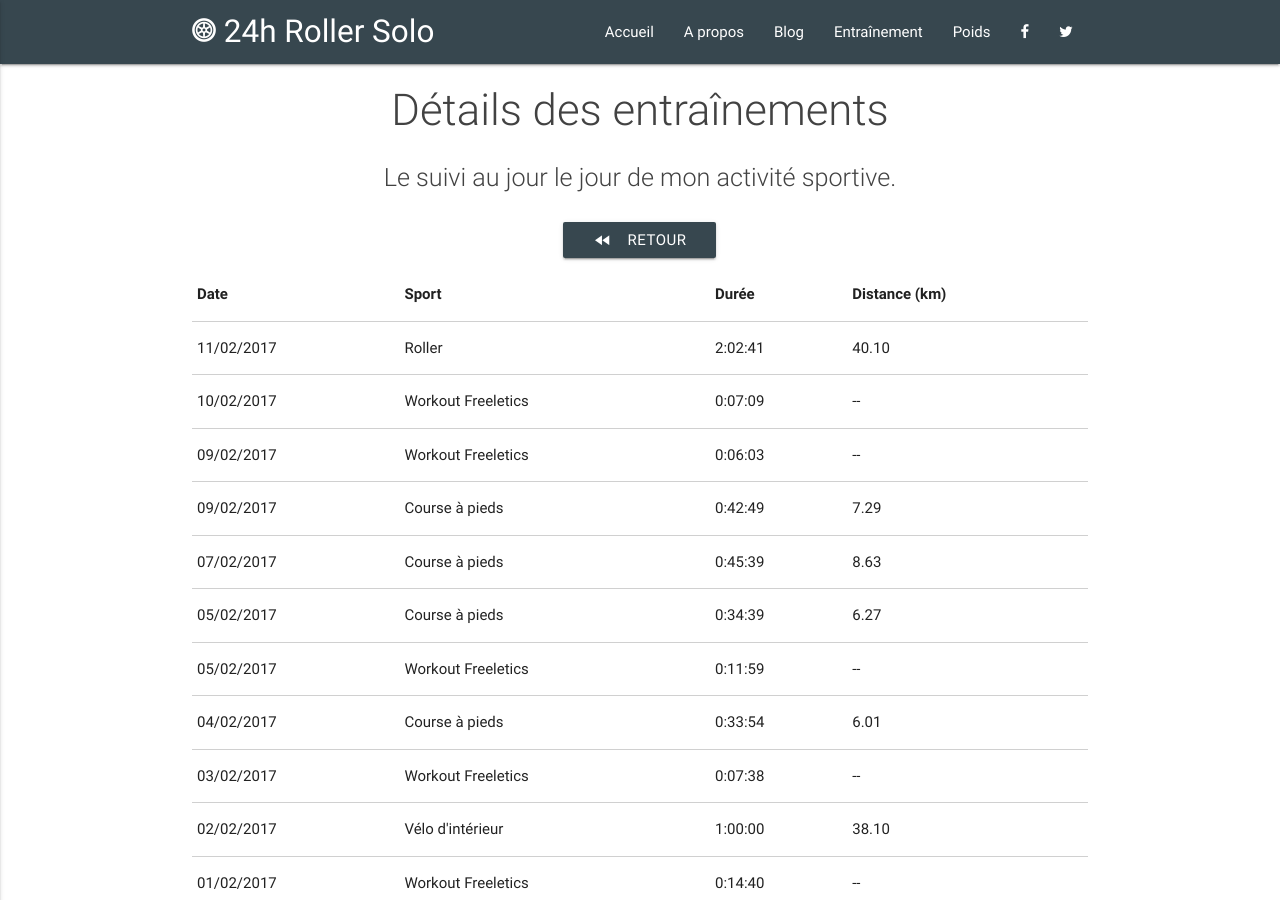
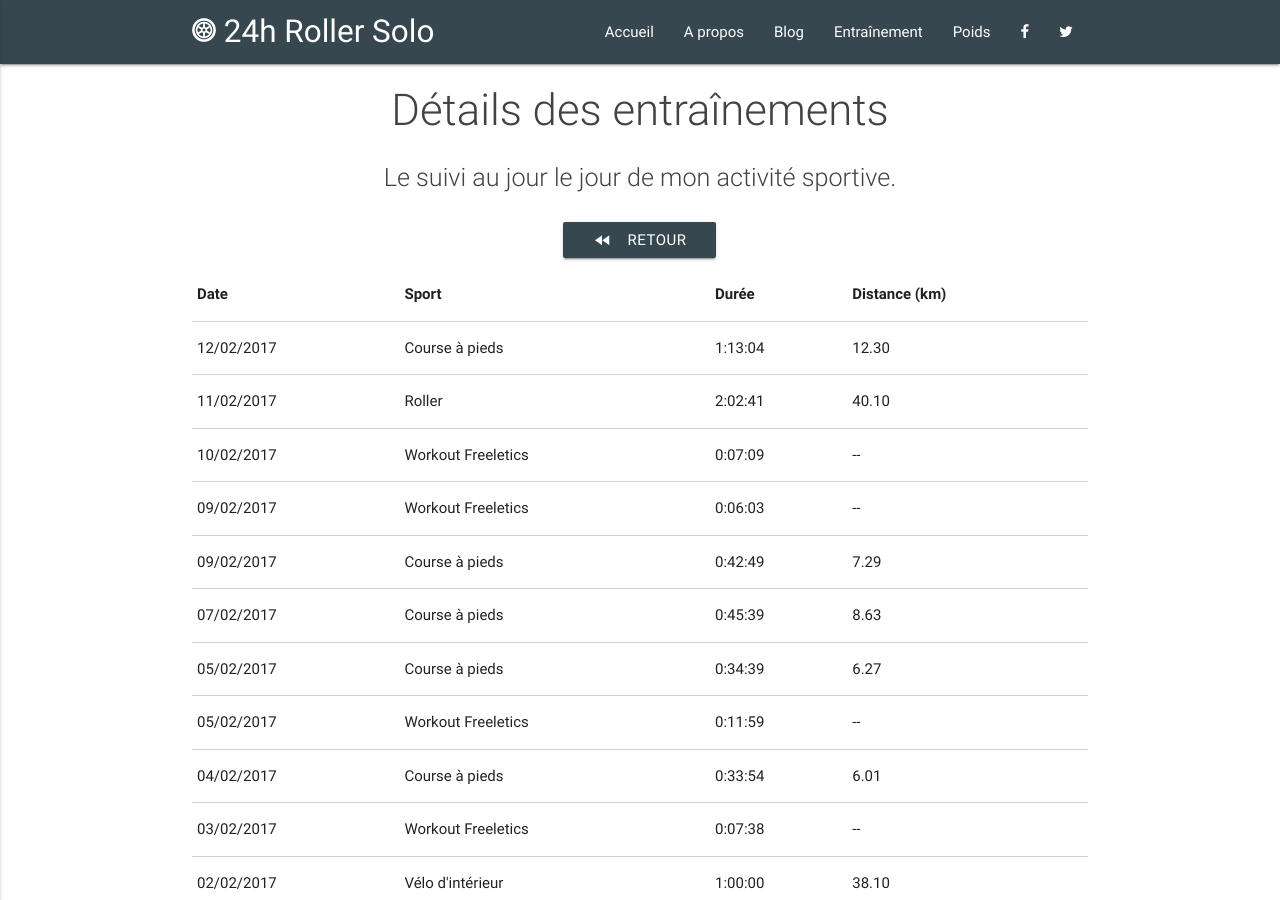
Before and after one commit to 24hRollerSolo/24hRollerSolo.github.io, a Jekyll site: the page built from training/details.html, in a window 1280 px wide and 900 px high. Built offline with Jekyll 4.4.1, drawn with Linux system fonts in a browser that asks for light colours.

Commit message:
Add 2017-02-12 running

```diff
--- a/_data/sports.json
+++ b/_data/sports.json
@@ -1,4 +1,5 @@
 [
+  {"date": "2017-02-12", "type": "RUNNING", "distance": "12.30", "duration": "1:13:04"},
   {"date": "2017-02-11", "type": "ROLLER", "distance": "40.10", "duration": "2:02:41"},
   {"date": "2017-02-10", "type": "WORKOUT", "program": "W06-02 | 1/4 VENUS Standard", "duration": "0:07:09"},
   {"date": "2017-02-09", "type": "WORKOUT", "program": "W06-01 | CONDITIONNEMENT + 1/3 METIS Endurance", "duration": "0:06:03"},
```
